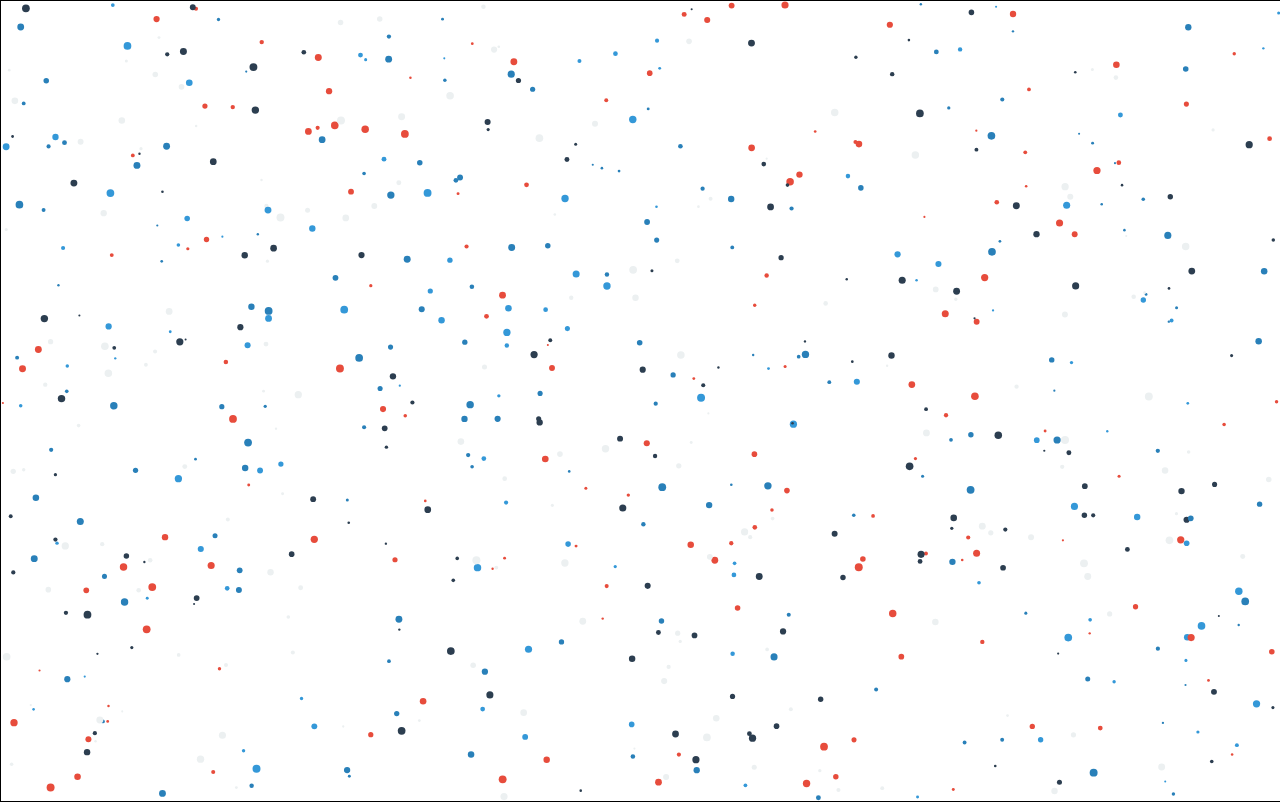
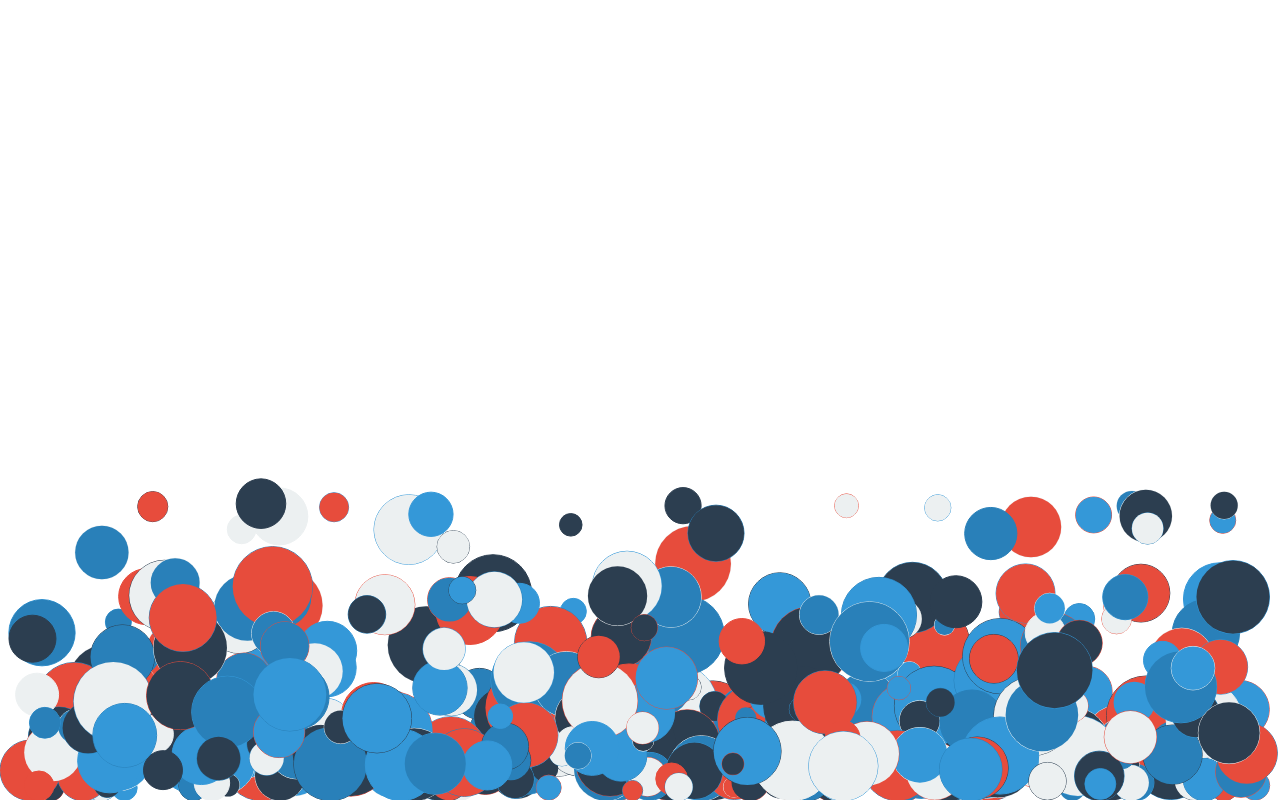
Before and after one commit to captainprice1/Canvas, a plain HTML site: page index.html in a window 1280 px wide. Drawn offline with Linux system fonts and the light colour scheme.

Commit message:
Star Warp

```diff
--- a/index.html
+++ b/index.html
@@ -4,7 +4,7 @@
 	<title>Canvas Resize</title>
 	<style type="text/css">
 		canvas {
-			border: 1px solid black;
+			border: 0px solid black;
 		}
 
 		body {
@@ -14,9 +14,7 @@
 	</style>
 </head>
 <body >
-	<canvas>
-
-	</canvas>
-	<script src="canvas.js"></script>
+	<canvas></canvas>
+	<script src="canvas-gravity.js"></script>
 </body>
 </html>
```
